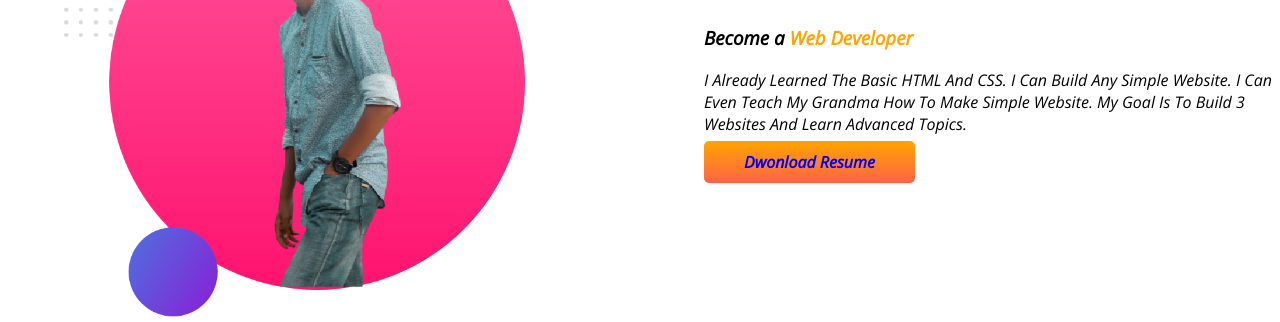
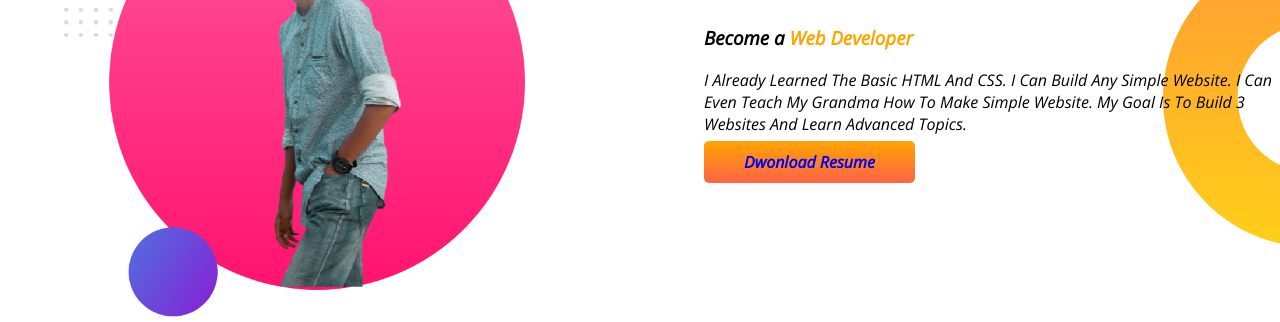
Before and after one commit to sakibalhassan/developer-portfolio, a plain HTML site: page index.html in a window 1280 px wide. Shown: the part 588-910 px from the top of the page. Drawn offline with nearby package versions, Linux system fonts and the light colour scheme.

Commit message:
added tag

```diff
--- a/index.html
+++ b/index.html
@@ -27,8 +27,8 @@
         <div class="sakib">
             <img src="./images/sakib png.png" alt="">
         </div>
-    </section class="my">
-    <section>
+    </section>
+    <section class="drem-big">
         <div class="sakib">
             <img src="./images/my-bg2.png" alt="">
         </div>
--- a/style.css
+++ b/style.css
@@ -50,3 +50,9 @@ section {
 .ss {
     color: red;
 }
+
+.drem-big {
+    background-image: url(./images/dream-bg.png);
+    background-repeat: no-repeat;
+    background-position: right;
+}
```
